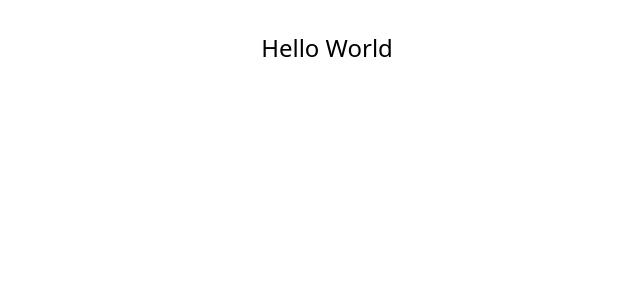
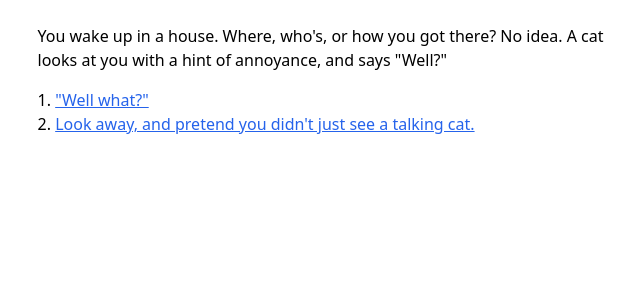
Before and after one commit to ahuth/branching-concept-1, a React (Vite) app: page / in a window 1280 px wide. Shown: the top 300 px of the page, without its empty margins (313-953 px from the left). Built offline with nearby package versions, Linux system fonts and the light colour scheme.

Commit message:
Add basic example with a couple branches

```diff
--- a/package.json
+++ b/package.json
@@ -15,7 +15,8 @@
   "dependencies": {
     "clsx": "^2.1.0",
     "react": "^18.2.0",
-    "react-dom": "^18.2.0"
+    "react-dom": "^18.2.0",
+    "zustand": "^5.0.0-rc.2"
   },
   "devDependencies": {
     "@eslint/js": "^9.11.0",
--- a/src/components/App.tsx
+++ b/src/components/App.tsx
@@ -1,7 +1,34 @@
+import {useStore} from '../store';
+
 export default function App() {
+  const actions = useStore((state) => state.actions);
+  const stack = useStore((state) => state.stack);
+
   return (
-    <div className="p-8 text-center">
-      <h1 className="text-2xl">Hello World</h1>
+    <div className="mx-auto max-w-prose p-2">
+      {stack.map((item, i) => {
+        const isLastItem = i === stack.length - 1;
+        return (
+          <div className="pt-4" key={item.id}>
+            <p>{item.text}</p>
+            <ol className="list-inside list-decimal pt-4">
+              {item.links.map((link) => {
+                return (
+                  <li key={link.text}>
+                    <button
+                      disabled={!isLastItem}
+                      className="cursor-pointer text-blue-600 underline hover:text-blue-800 disabled:cursor-auto disabled:text-gray-400 disabled:no-underline"
+                      onClick={() => actions.add(link.dest)}
+                    >
+                      {link.text}
+                    </button>
+                  </li>
+                );
+              })}
+            </ol>
+          </div>
+        );
+      })}
     </div>
   );
 }
--- /dev/null
+++ b/src/scenarios.tsx
@@ -0,0 +1,31 @@
+import type {ReactNode} from 'react';
+
+export interface Scenario {
+  id: string;
+  text: ReactNode;
+  links: Array<{text: string; dest: string}>;
+}
+
+export const scenarios: Scenario[] = [
+  {
+    id: '1',
+    text: 'You wake up in a house. Where, who\'s, or how you got there? No idea. A cat looks at you with a hint of annoyance, and says "Well?"',
+    links: [
+      {text: '"Well what?"', dest: '2'},
+      {
+        text: "Look away, and pretend you didn't just see a talking cat.",
+        dest: '3',
+      },
+    ],
+  },
+  {
+    id: '2',
+    text: '"Is it done? Did you kill him like we agreed?"',
+    links: [],
+  },
+  {
+    id: '3',
+    text: 'The cat rolls its eyes and says "Ooookkkayyyy, guess we\'re just going to ignore me, then. Suit yourself"',
+    links: [],
+  },
+];
--- /dev/null
+++ b/src/store.tsx
@@ -0,0 +1,30 @@
+import {create} from 'zustand';
+import {scenarios, type Scenario} from './scenarios';
+
+type State = {
+  stack: Scenario[];
+  actions: {
+    add: (id: string) => void;
+  };
+};
+
+export const useStore = create<State>((set) => {
+  return {
+    stack: [scenarios[0]],
+    actions: {
+      add: (id) => {
+        set((state) => {
+          const scenario = scenarios.find((s) => s.id === id);
+
+          if (!scenario) {
+            return {};
+          }
+
+          return {
+            stack: [...state.stack, scenario],
+          };
+        });
+      },
+    },
+  };
+});
```
Also changed, not shown: 1 other file (tests, documents, lock files or other folders).
